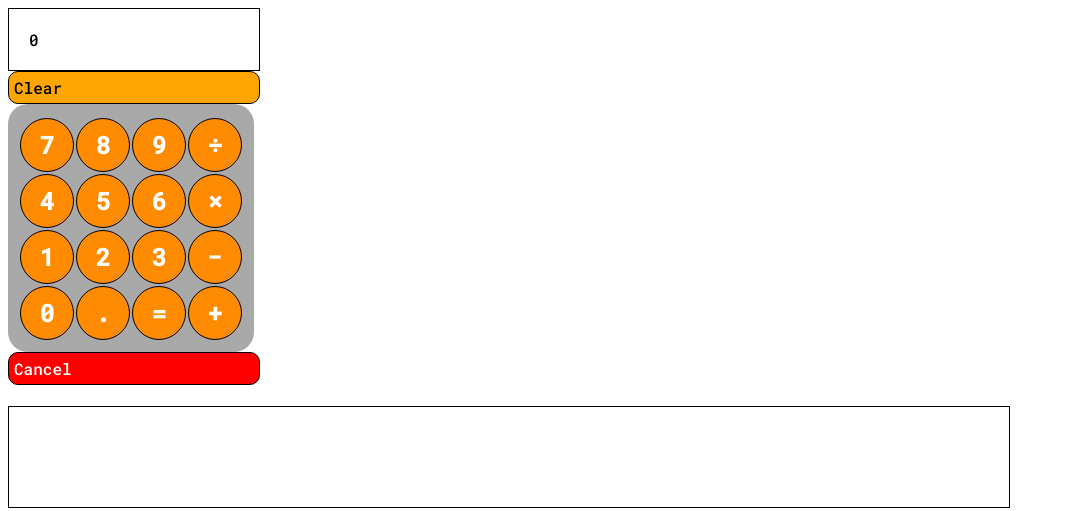
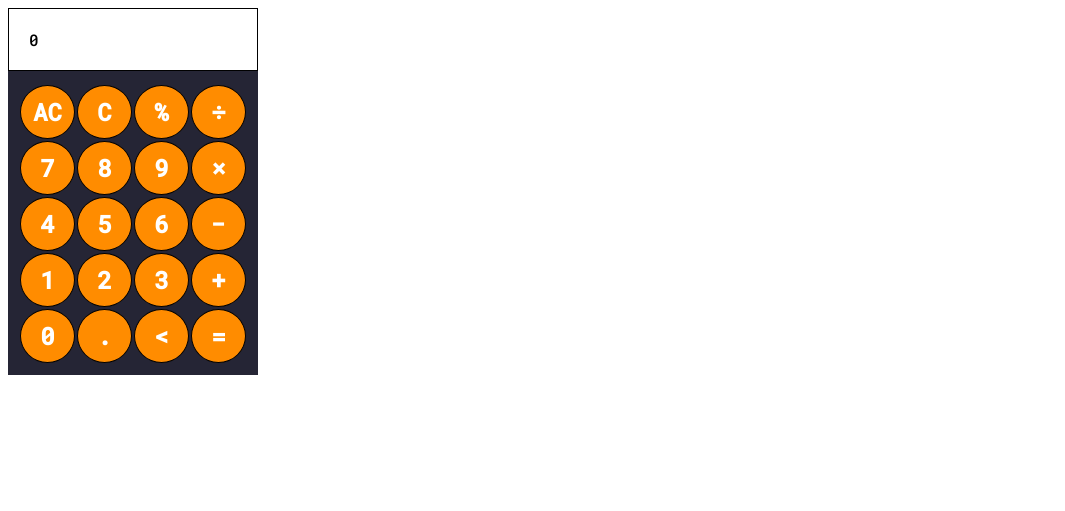
Before and after one commit to ZachGentner/jscalc, a website: page index.html in a window 1280 px wide. Shown: the whole page, without its empty margins (0-1065 px from the left). Drawn offline with Linux system fonts and the light colour scheme.

Commit message:
Updated functionality

```diff
--- a/index.html
+++ b/index.html
@@ -9,38 +9,44 @@
         <link href="https://fonts.googleapis.com/css2?family=Roboto+Mono:wght@500&display=swap" rel="stylesheet">
     </head>
     <body>
+        <div class="container">
             <table>
                 <tr>
                     <div id="display">0</div>
-                <div id="clear" onclick="clearDisplay()">Clear</div>
+                </tr>
+                <tr>
+                    <th id="cancel" onclick="cancelExpression()">AC</th>
+                    <th id="clear" onclick="clearDisplay()">C</th>
+                    <th id="percent" onclick="btnPress('%')">%</th>
+                    <th id="divide" onclick="btnPress('÷')">÷</th>
                 </tr>
                 <tr>
                     <th id="seven" onclick="btnPress(7)">7</th>
                     <th id="eight" onclick="btnPress(8)">8</th>
                     <th id="nine" onclick="btnPress(9)">9</th>
-                <th id="divide" onclick="btnPress('÷')">÷</th>
+                    <th id="multiply" onclick="btnPress('*')">×</th>
                 </tr>
                 <tr>
                     <th id="four" onclick="btnPress(4)">4</th>
                     <th id="five" onclick="btnPress(5)">5</th>
                     <th id="six" onclick="btnPress(6)">6</th>
-                <th id="multiply" onclick="btnPress('*')">×</th>
+                    <th id="subtract" onclick="btnPress('-')">−</th>
                 </tr>
                 <tr>
                     <th id="one" onclick="btnPress(1)">1</th>
                     <th id="two" onclick="btnPress(2)">2</th>
                     <th id="three" onclick="btnPress(3)">3</th>
-                <th id="subtract" onclick="btnPress('-')">−</th>
+                    <th id="add" onclick="btnPress('+')">+</th>
                 </tr>
                 <tr>
                     <th id="zero" onclick="btnPress(0)">0</th>
                     <th id="decimal" onclick="btnPress('.')">.</th>
-                <th id="equals" onclick="evaluateExpression()">=</th>
-                <th id="add" onclick="btnPress('+')">+</th>
+                    <th id="equals" onclick="backspace()"><</th>
+                    <th id="add" onclick="btnPress('=')">=</th>
                 </tr>
             </table>
-        <div id="cancel" onclick="cancelExpression()">Cancel</div>
-        <h1 id="expression"></h1>
+
+        </div>
 
 
         <script src="main.js"></script>
--- a/main.css
+++ b/main.css
@@ -6,10 +6,14 @@ h1 {
     border: 1px solid black;
 }
 
+.container {
+    width: 250px;
+}
+
 table {
+    width: 100%;
     padding: 10px;
-    border-radius: 20px;
-    background-color: darkgray;
+    background-color: #252535;
 }
 
 th {
@@ -27,30 +31,15 @@ th:hover {
     color: whitesmoke;
 }
 
-#clear {
-    background-color: orange;
-    width: 240px;
-    padding: 5px;
-    border-radius: 10px;
-    border: solid 1px black;
-}
-
 #cancel {
-    background-color: red;
-    color: white;
-    width: 240px;
-    padding: 5px;
-    border-radius: 10px;
-    border: solid 1px black;
+    background-color: darkorange    ;
 }
 
 #display {
 padding: 20px;
 border: solid 1px black;
-width: 210px;
 }
 
-#expression {
-    width: 1000px;
-    height: 100px;
+.operator {
+    background-color: gray;
 }
--- a/main.js
+++ b/main.js
@@ -1,11 +1,10 @@
 const displayEl = document.getElementById("display");
 const clearEl = document.getElementById("clear");
-const expressionEl = document.getElementById("expression");
 
 const isNonZero = /[1-9]/;
 const isOperator = /[-+*÷]/;
 
-let expression = [];
+let expression = "";
 
 // KEYBOARD FUNCTIONALITY: Add event listener for keyboard interactions.
     window.addEventListener("keydown", function(event) {
@@ -27,6 +26,7 @@ let expression = [];
         if (event.ctrlKey && event.key === "c") { clearDisplay(); }
         if (event.ctrlKey && event.key === "x") { cancelExpression(); }
         if (event.key === "Enter") { evaluateExpression(); }
+        if (event.key === "Backspace") { backspace(); }11
         });
 
 function btnPress(char){
@@ -43,36 +43,48 @@ function btnPress(char){
     }
 
 //ZERO: Test if the button pressed was a zero.
-    if (char === 0) {
+    else if (char === 0) {
         if (displayEl.innerText != "0"){
             displayEl.innerText += char;
         }
     }
 
 //DECIMAL: Test if the button pressed was a decimal. User should not be able to enter a decimal if one already exists.
-    if (char === ".") {
+    else if (char === ".") {
         if (displayEl.innerText.indexOf(".") === -1) {
             displayEl.innerText += ".";
         }
     }
 
 
+//PERCENTAGE: Test if the button pressed was the percent operator.
+    if(char === "%") {
+        displayEl.innerHTML = 4;
+    }
+
+
+
 //OPERATORS: Test if the button pressed was an operator. Add both the operand and the operator to the array. Update the expression and operator display.
-    if (isOperator.test(char) && isNonZero.test(displayEl.innerText)) {
-        expression.push(displayEl.innerText);
-        expression.push(char);
-        updateExpression();
-        clearDisplay();
+    if (isOperator.test(char)) {
+        if (isOperator.test(displayEl.innerHTML.charAt(displayEl.innerHTML.length - 1))) {
+            backspace();
+            displayEl.innerHTML += char;
+        } else {
+            displayEl.innerHTML += char;
+        }
+
     }
 
 
 //Test if the button pressed was equals. Evaluate expression.
-    // if (displayEl.innerText != "0") {
-    //     expression.push(displayEl.innerText);
-    // }
-    // if (isOperator.test(expression[expression.length - 1])) {
-    //     expression.pop();
-    // }
+    if(char === "=") { evaluateExpression(displayEl.innerHTML) }
+}
+
+function setOperator(char){
+    if (char === "+") { operator = "+"}
+    if (char === "-") { operator = "-"}
+    if (char === "*") { operator = "*"}
+    if (char === "÷") { operator = "÷"}
 }
 
 function clearDisplay(){
@@ -81,18 +93,35 @@ function clearDisplay(){
 
 function cancelExpression(){
     expression.length = 0;
-    expressionEl.innerText = ""
+    clearDisplay();
 }
 
-function updateExpression() {
-    expressionEl.innerText = expression.join(" ");
+function backspace(){
+    if(displayEl.innerHTML.length > 1) {
+        displayEl.innerHTML = displayEl.innerHTML.substring(0,displayEl.innerHTML.length - 1);
+    } else {
+        displayEl.innerHTML = 0;
+    }
 }
 
-function evaluateExpression() {
-    //expression cannot be evaluated unless expression[expression.length-1] is equal to a numerical value.
-    //expression must follow order of operations. MD AS
-    console.log("testing");
+function evaluateExpression(string) {
+    let result = 0;
 
+    if(isOperator.test(displayEl.innerHTML.charAt(displayEl.innerHTML.length - 1))) {
+        backspace();
+    }
+
+    for(let i = 0; i < displayEl.innerHTML.length; i++) {
+        if (isOperator.test(displayEl.innerHTML.charAt(i))) {
+            let operator = displayEl.innerHTML.charAt(i);
+            let operand1 = 0;
+            let operand2 = 0;
+
+            if (operator === "+") {
+                result = operand1 + operand2;
+            }
+        }
+    }
 
     return true;
 }
```
Also changed, not shown: package.json (added, +18 -0 lines). Lines whose indentation alone changed are shown as unchanged.
